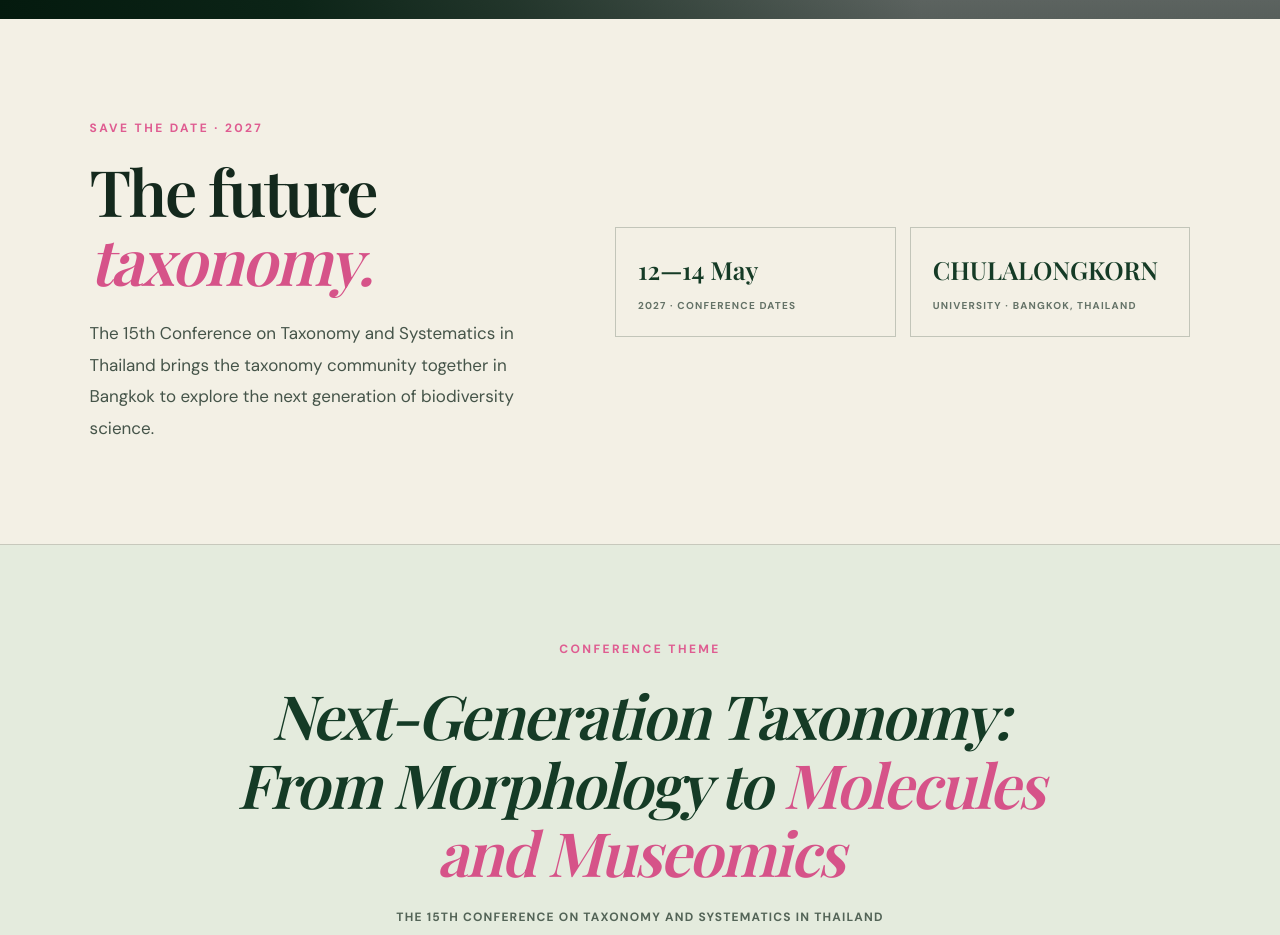
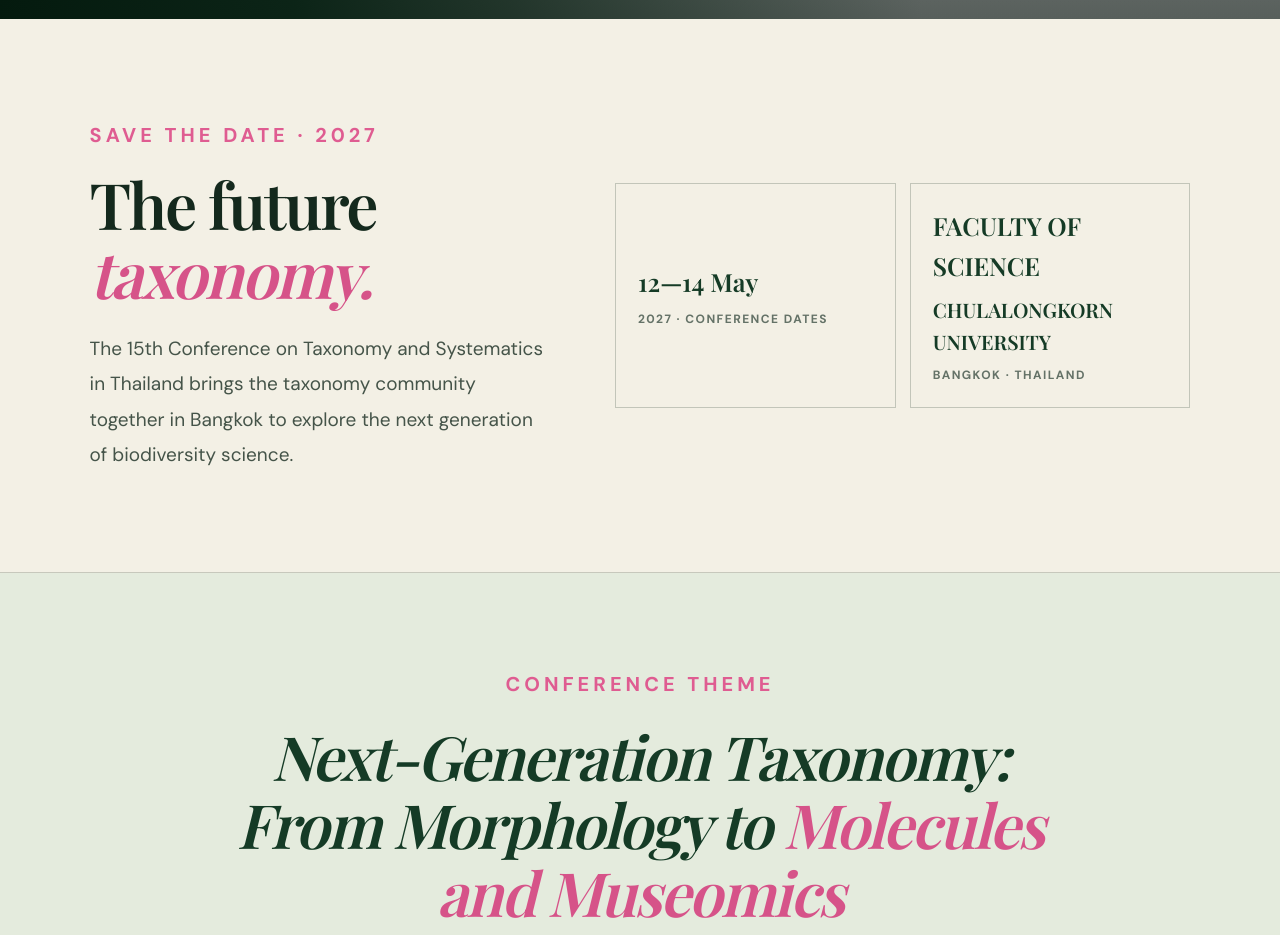
Before and after one commit to r-kasidit/tst15, a plain HTML site: page index.html in a window 1280 px wide. Shown: the part 781-1716 px from the top of the page. Drawn offline with nearby package versions, Linux system fonts and the light colour scheme; grey boxes are pictures that could not be loaded.

Commit message:
Add files via upload

```diff
--- a/index.html
+++ b/index.html
@@ -166,7 +166,7 @@
           <p
             data-en="The 15th Conference on Taxonomy and Systematics in Thailand brings the taxonomy community together in Bangkok to explore the next generation of biodiversity science."
             data-th="งานประชุมวิชาการอนุกรมวิธานและซิสเทมาติคส์ในประเทศไทย ครั้งที่ 15 เป็นเวทีที่รวบรวมนักอนุกรมวิธานและนักวิทยาศาสตร์จากหลากหลายสาขา เพื่อร่วมแลกเปลี่ยนความรู้และสำรวจทิศทางใหม่ของวิทยาศาสตร์ความหลากหลายทางชีวภาพ ณ กรุงเทพมหานคร">
-            The 15th Conference on Taxonomy and Systematics in Thailand brings the taxonomy community together in Bangkok to explore the next generation of biodiversity science.
+            The 15<sup>th</sup> Conference on Taxonomy and Systematics in Thailand brings the taxonomy community together in Bangkok to explore the next generation of biodiversity science.
           </p>
 
         </div>
@@ -180,10 +180,11 @@
           </div>
 
           <div class="tst-info-card">
-            <h3 data-en="CHULALONGKORN" data-th="จุฬาลงกรณ์">CHULALONGKORN</h3>
-            <span data-en="UNIVERSITY · BANGKOK, THAILAND"
-                  data-th="มหาวิทยาลัย · กรุงเทพมหานคร ประเทศไทย">
-              UNIVERSITY · BANGKOK, THAILAND
+            <h3 data-en="FACULTY OF SCIENCE" data-th="คณะวิทยาศาสตร์">FACULTY OF SCIENCE,</h3>
+            <h4 data-en="CHULALONGKORN UNIVERSITY" data-th="จุฬาลงกรณ์มหาวิทยาลัย">CHULALONGKORN UNIVERSITY</h4>
+            <span data-en="BANGKOK · THAILAND"
+                  data-th="กรุงเทพ · ประเทศไทย">
+             BANGKOK · THAILAND
             </span>
           </div>
 
--- a/styles.css
+++ b/styles.css
@@ -488,7 +488,7 @@ a {
 
   color: var(--pink);
   font-family: var(--font-body);
-  font-size: 12px;
+  font-size: 20px;
   font-weight: 700;
   letter-spacing: 0.2em;
   text-transform: uppercase;
@@ -518,7 +518,7 @@ a {
   margin: 0;
 
   color: #455449;
-  font-size: 17px;
+  font-size: 19px;
   line-height: 1.85;
 }
 
@@ -551,9 +551,18 @@ a {
   font-weight: 600;
 }
 
+.tst-info-card h4 {
+  margin: 0;
+
+  color: var(--green);
+  font-family: var(--font-display);
+  font-size: clamp(14px, 2vw, 20px);
+  font-weight: 600;
+}
+
 .tst-info-card span {
   color: #647267;
-  font-size: 10px;
+  font-size: 12px;
   font-weight: 700;
   letter-spacing: 0.12em;
 }
```
